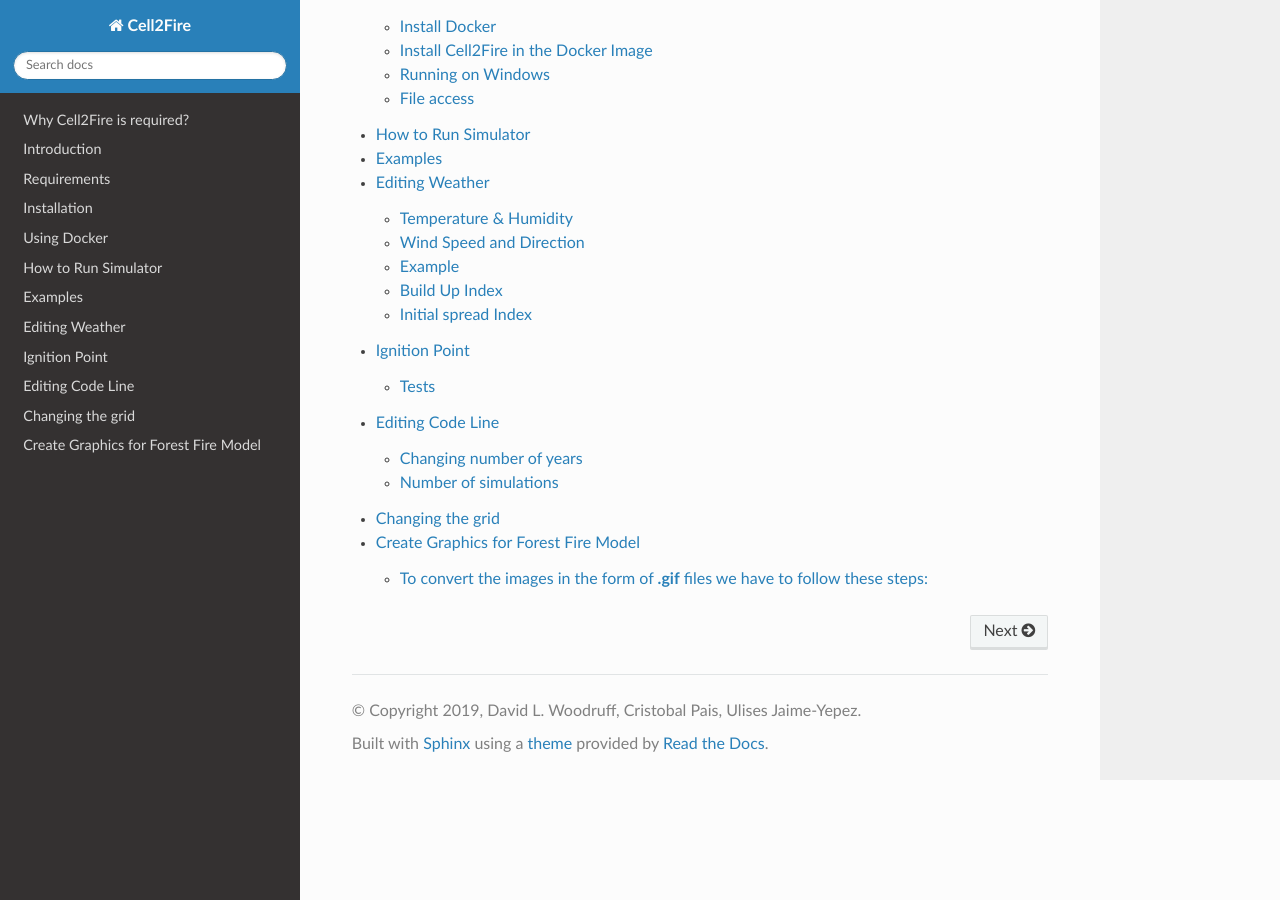
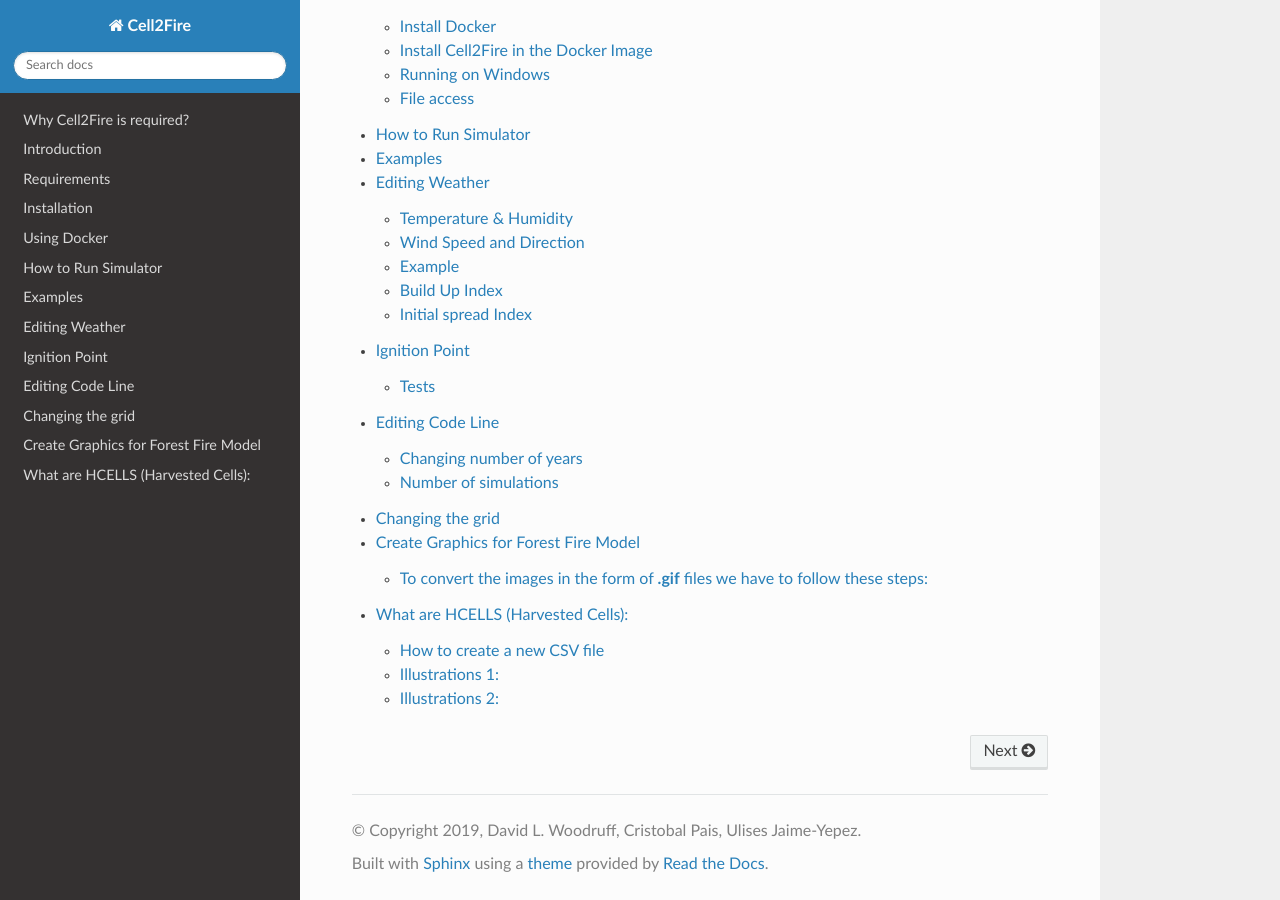
Before and after one commit to cell2fire/Cell2Fire, a Sphinx documentation site: the page built from docsrc/source/index.rst, in a window 1280 px wide and 900 px high, scrolled down 861 px. Built offline with Sphinx 7.4.7 and the Read the Docs theme 2.0.0, drawn with Linux system fonts in a browser that asks for light colours; part of the change alters nothing that is shown.

Commit message:
Updatedindex (#64)
* HCells

* Updated Index

```diff
--- a/docsrc/source/index.rst
+++ b/docsrc/source/index.rst
@@ -25,3 +25,4 @@ This software is for research use only. There is no warranty of any kind; there
    rstfiles/Codeline.rst
    rstfiles/Cellsize.rst
    rstfiles/Graphics.rst
+   rstfiles/HarvestedCells.rst
--- /dev/null
+++ b/docsrc/source/rstfiles/HarvestedCells.rst
@@ -0,0 +1,72 @@
+What are HCELLS (Harvested Cells):
+==================================
+
+The different types of cells in our model are:
+
+* NCells denote the total number of cells in our grid.
+* HCells are the harvested cells that have either burned due to fire or have been harvested.
+
+Hcells denote the harvested cells in our grid which can not catch fire and act as breaks to wildfires. These cells could have been harvested either by earlier fires or can strategically be cut to reduce the spread of fire and arrest the spread of fires so that large contiguous areas don't catch fire.
+
+To simulate the program with harvested cells, we need to run the program and set-up our Cell2Fire folder from GIT hub. Then we run the program and once the file structure is created in our Cell2Fire document, we could open the Data folder and create a new .csv file to provide input for --HarvestedCells command.
+
+How to create a new CSV file
+----------------------------
+
+After setting up Cell2fire and running the program we need to create a .csv file to provide input for --HarvestedCells to simulate a real-life fire situation. Comma Separated Values or .csv file should just have numerical values as their inputs. The .csv file should contain the year number and the cell number as inputs e.g. 1, 1, 2, 3, 5, 8. Once we have created the CSV file we could save it as harvestedCells.csv in the following path ../data/Harvest40x40.
+
+**Note: The 1st row of the .csv file is not paresed by our program, therefore we could provide "Year number" and "Cell Number" in the 1st row. In the second row we can provide our inputs.**
+
+Now to simulate the program we would need to provide the inputs required by each function. For --HarvestedCells we would have to provide the location of the harvestedCells.csv file as aninput.
+
+
+Illustrations 1:
+----------------
+For our 1st illustration we save our harvestedCells.csv file with just one harvested cell. We have take the year number and cell number as 1,936,976,1056. Once we save the harvestedCells.csv file with the following inputs we can parse them using our program. The command for our program with their respective inputs is as shown below.
+
+Input Command:
+
+.. code-block:: html
+   :linenos:
+
+    python main.py --input-instance-folder ../data/Harvest40x40/ --output-folder ../Harvest40x40 --ignitions --sim-years 1 --nsims 5 --grids --finalGrid --weather rows --nweathers 1 --Fire-Period-Length 1.0 --output-messages --ROS-CV 0.8 --seed 123 --stats --allPlots --IgnitionRad 1 --grids --combine --heuristic 1 --GASelection --HarvestedCells ../data/Harvest40x40/harvestedCells.csv
+
+Output:
+
+Once we run the program we create a series of outputs in Harvest40x40 folder which would be saved in the Cell2Fire directory. The Harvest40x40 folder will have the output in the form of Grids, Plots and Stats.
+
+We could show how the fire has spread through the BP_HeatMap.png saved in our Stats Directory.
+
+.. image:: /image/BP_HeatMap1.png
+   :width: 50%
+
+We can see as the harvested cells are very few, we can not fully stop the propogation of fire. It spreads spreads and covers the entire firest area.
+
+Illustrations 2:
+----------------
+For our 2st illustration we save our harvestedCells.csv file with multiple harvested cell (20,60,100,140..,1580). We have take the year number and cell number as 1,20,60,100,140..,1580. Once we save the harvestedCells.csv file with the following inputs we can parse them using our program. The command for our program with their respective inputs is as shown below.
+
+Input Command:
+
+.. code-block:: html
+   :linenos:
+
+    python main.py --input-instance-folder ../data/Harvest40x40/ --output-folder ../Harvest40x40 --ignitions --sim-years 1 --nsims 5 --grids --finalGrid --weather rows --nweathers 1 --Fire-Period-Length 1.0 --output-messages --ROS-CV 0.8 --seed 123 --stats --allPlots --IgnitionRad 1 --grids --combine --heuristic 1 --GASelection --HarvestedCells ../data/Harvest40x40/harvestedCells.csv
+
+
+Output:
+
+Once we run the program we create a series of outputs in Harvest40x40 folder which would be saved in the Cell2Fire directory. The Harvest40x40 folder will have the output in the form of Grids, Plots and Stats.
+
+We could show how the fire has spread through the BP_HeatMap.png saved in our Stats Directory.
+
+.. image:: /image/BP_HeatMap2.png
+   :width: 50%
+
+As we have harvested enough cells the fire does not propogate. We have strategically harvested cells in a staight line starting from cell 20,60,100..1580. This results in stopping fire spread even though there is more forest cover which would be burnt if we did not stop its propogation.
+
+**Real World Usage:**
+
+The output of the program would be stored in Cell2Fire document. We can access the new folder that would be created after running the program and access the various Plots, Stats, Grids, and messages.
+
+By running multiple simulations we could reach an optimal solution which would enhance our chance to utilize our model to effectively manage the spread of forest fires.
```
Also changed, not shown: docsrc/source/image/BP_HeatMap1.png (added), docsrc/source/image/BP_HeatMap2.png (added).
